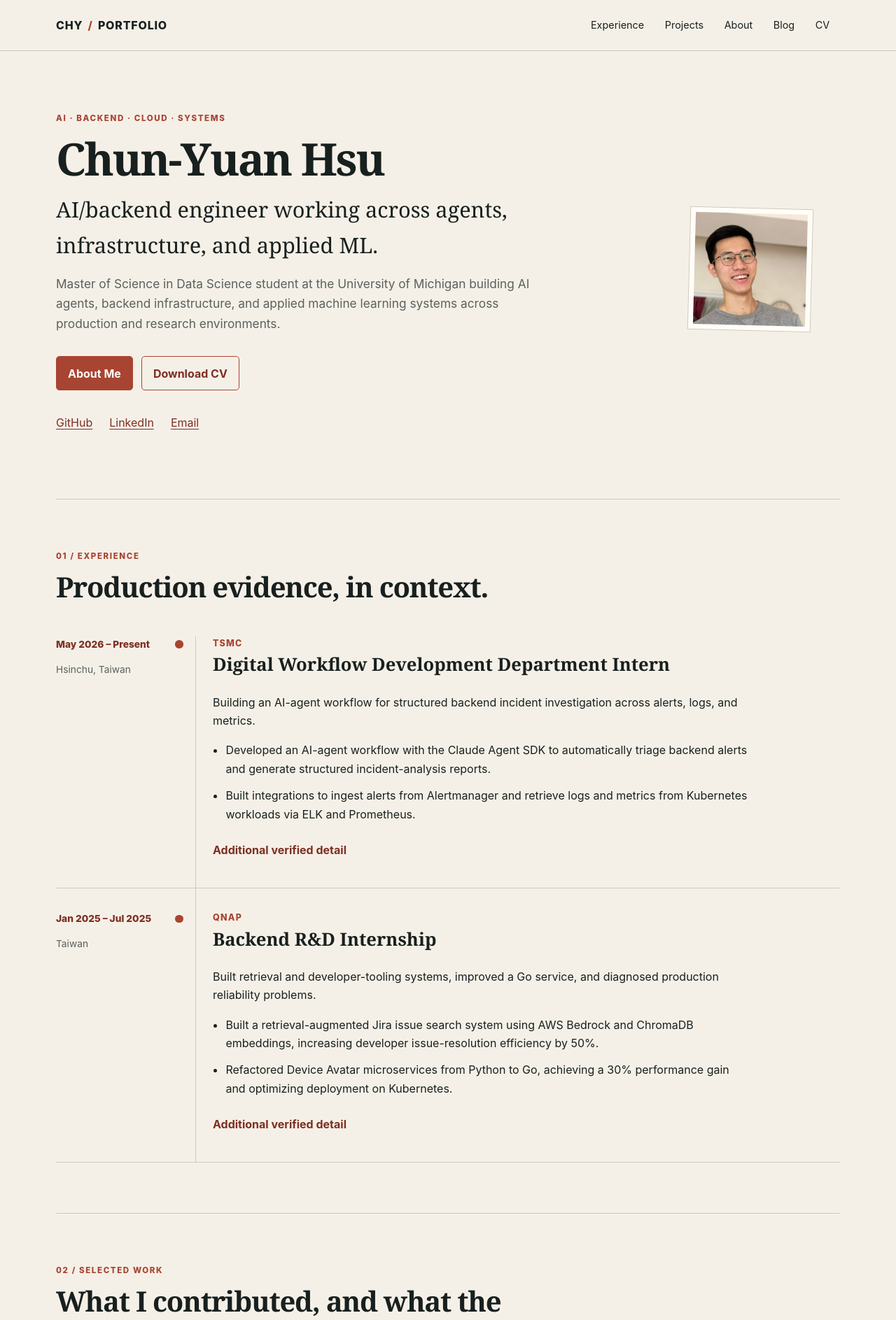
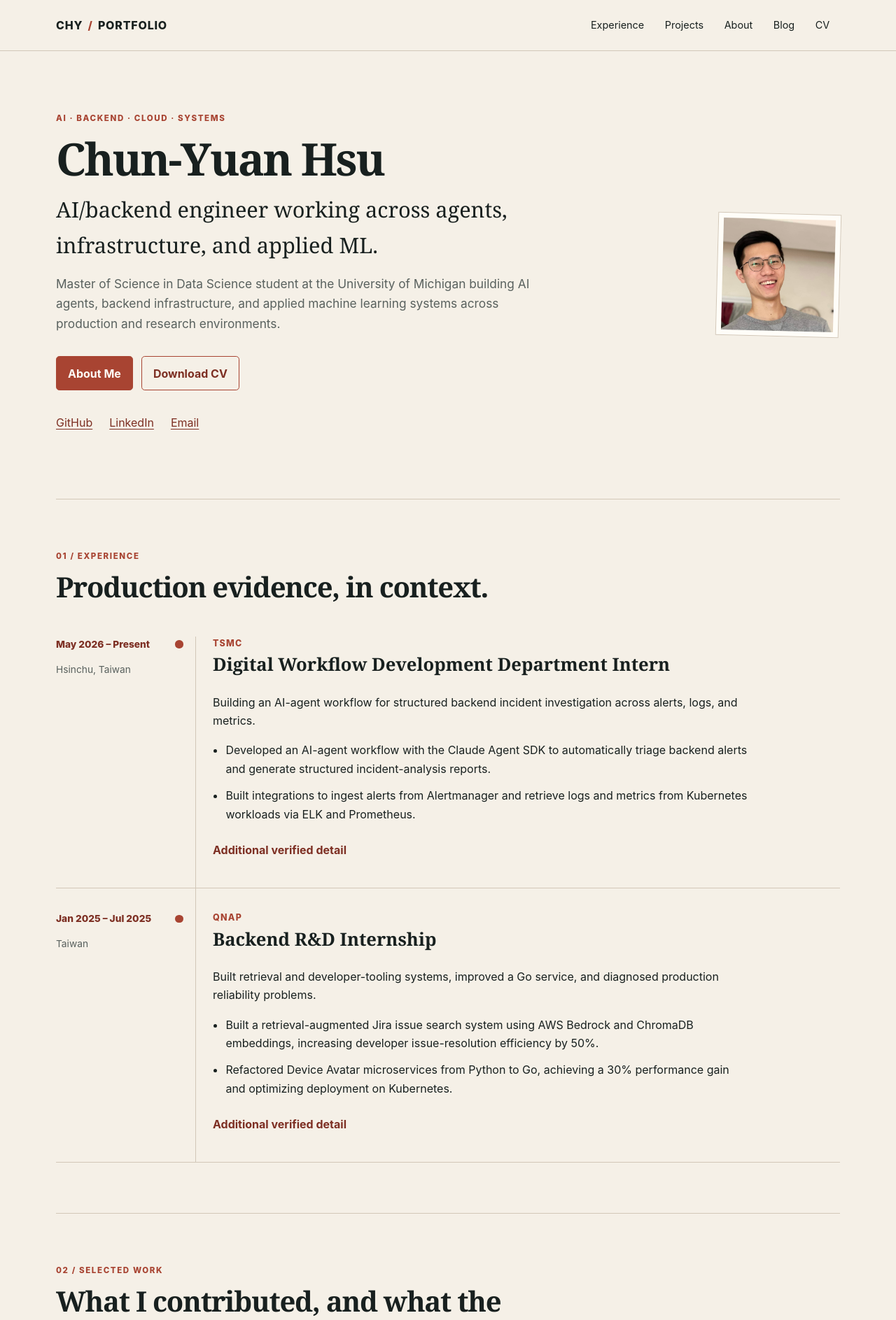
Before and after one commit to chyhsu/chyhsu.github.io, a Jekyll site: the page built from index.md, in a window 1280 px wide. Shown: the top 1887 px of the page at 70% size. Built offline with Jekyll 4.4.1, drawn with Linux system fonts in a browser that asks for light colours.

Commit message:
fix: reset hero figure margins

```diff
--- a/_sass/components/_hero.scss
+++ b/_sass/components/_hero.scss
@@ -7,7 +7,7 @@
 .hero__actions { margin-top: var(--space-5); }
 .hero__links { margin-top: var(--space-4); gap: var(--space-4); }
 .hero__links a { min-height: 2.75rem; min-width: 2.75rem; display: inline-flex; align-items: center; }
-.hero__portrait-frame { justify-self: end; width: 11rem; padding: 0.45rem; border: 1px solid var(--color-line); background: var(--color-surface); transform: rotate(1.5deg); }
+.hero__portrait-frame { justify-self: end; width: 11rem; margin: 0; padding: 0.45rem; border: 1px solid var(--color-line); background: var(--color-surface); transform: rotate(1.5deg); }
 .hero__portrait { width: 100%; aspect-ratio: 1; object-fit: cover; object-position: 50% 35%; }
 @media (max-width: 56rem) {
   .hero { min-height: auto; grid-template-columns: minmax(0, 1fr) 8rem; gap: var(--space-5); }
```
Also changed, not shown: test/toolchain_contract_test.rb (+1 -0 lines).
